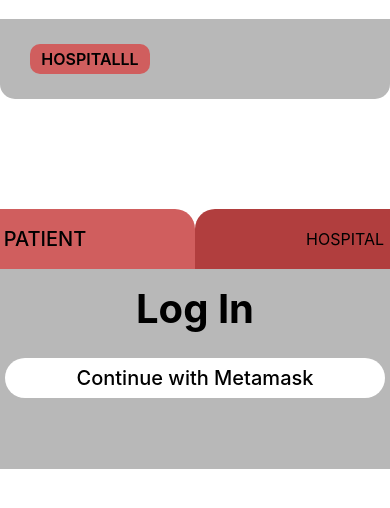
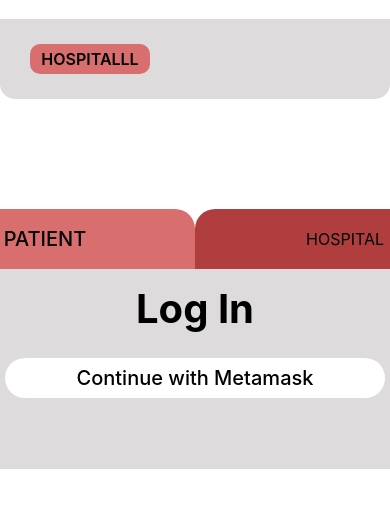
Before and after one commit to SatadipIITG11/fec_ps, a React (Create React App) app: page / in a window 390 px wide. Shown: the top 508 px of the page. Built offline with nearby package versions, Linux system fonts and the light colour scheme.

Commit message:
Pending work make it responsive

```diff
--- a/src/loginpage.css
+++ b/src/loginpage.css
@@ -9,7 +9,7 @@
     height: 80px;
     box-sizing: border-box;
     margin-top: -150px;
-    background-color: rgb(184, 184, 184);
+    background-color: rgb(221, 219, 219);
     border-bottom-left-radius: 15px;
     border-bottom-right-radius: 15px;
     display: flex;
@@ -20,7 +20,7 @@
 .logo{
     height: 30px;
     width: 120px;
-    background-color: rgb(208, 94, 94);
+    background-color: rgb(217, 110, 110);
     border-radius: 10px;
     display: flex;
     align-items: center;
@@ -46,7 +46,7 @@
     display: flex;
     flex-direction: column;
     /* justify-content: center; */
-    background-color: rgb(184, 184, 184);
+    background-color: rgb(221, 219, 219);
     align-items: center;
     width:100%;
     height: 200px;
@@ -78,7 +78,7 @@
    align-items: center;
    justify-content: center;
    font-size: 20px;
-   background-color: rgb(208, 94, 94);
+   background-color: rgb(217, 110, 110);
    border-top-right-radius: 20px;
    border-top-left-radius:20px ;
     font-weight: 500;
```
